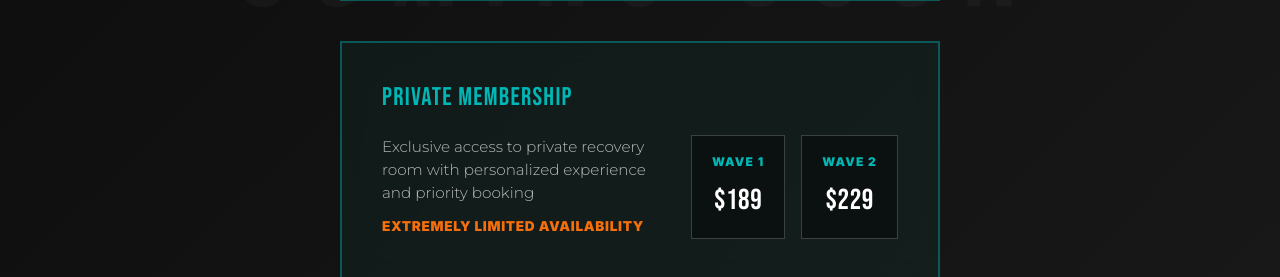
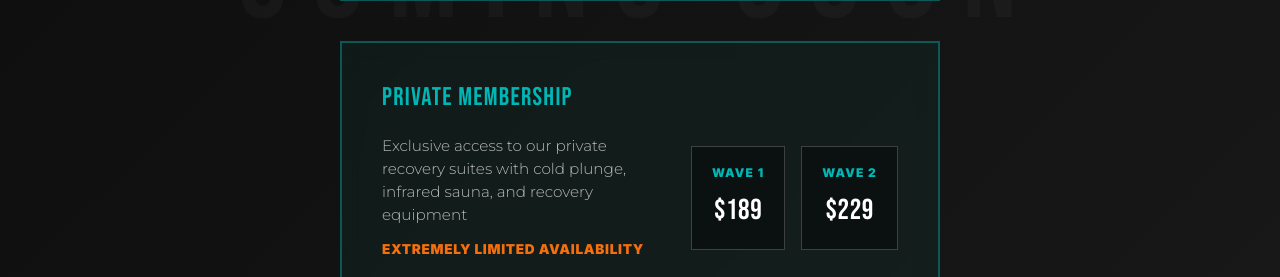
Before and after one commit to jackmalzone/vital-ice, a Next.js app: page /book in a window 1280 px wide. Shown: the part 820-1097 px from the top of the page. Built offline with nearby package versions, Linux system fonts and the light colour scheme.

Commit message:
Update capacity and membership descriptions
- Updated community space capacity from 10 to 20 guests on experience page
- Enhanced private membership description on book page with specific amenities
- Added automatic port detection for dev server to prevent conflicts

```diff
--- a/src/app/book/BookPageClient.tsx
+++ b/src/app/book/BookPageClient.tsx
@@ -144,8 +144,8 @@ const BookPageClient: FC = () => {
               <div className={styles.membershipContent}>
                 <div className={styles.membershipInfo}>
                   <p className={styles.typeDescription}>
-                    Exclusive access to private recovery room with personalized experience and
-                    priority booking
+                    Exclusive access to our private recovery suites with cold plunge, infrared
+                    sauna, and recovery equipment
                   </p>
                   <p className={styles.limitedText}>
                     <strong>Extremely limited availability</strong>
--- a/src/app/experience/ExperiencePageClient.tsx
+++ b/src/app/experience/ExperiencePageClient.tsx
@@ -57,7 +57,7 @@ interface ServiceNodeProps {
   index: number;
   onHover: (index: number) => void;
   onLeave: () => void;
-  onSelect: (id: string) => void;
+  onSelect: () => void;
   isHovered: boolean;
 }
 
@@ -224,7 +224,7 @@ const ExperiencePage: React.FC = () => {
               <FaUsers size={32} />
             </div>
             <h3 className={styles.spaceTitle}>Community Space</h3>
-            <p className={styles.spaceCapacity}>Up to 10 guests</p>
+            <p className={styles.spaceCapacity}>Up to 20 guests</p>
             <p className={styles.spaceDescription}>
               Our main community space features a large 10-person infrared sauna and a large
               10-person traditional sauna, offering both modern and classic heat experiences. The
```
